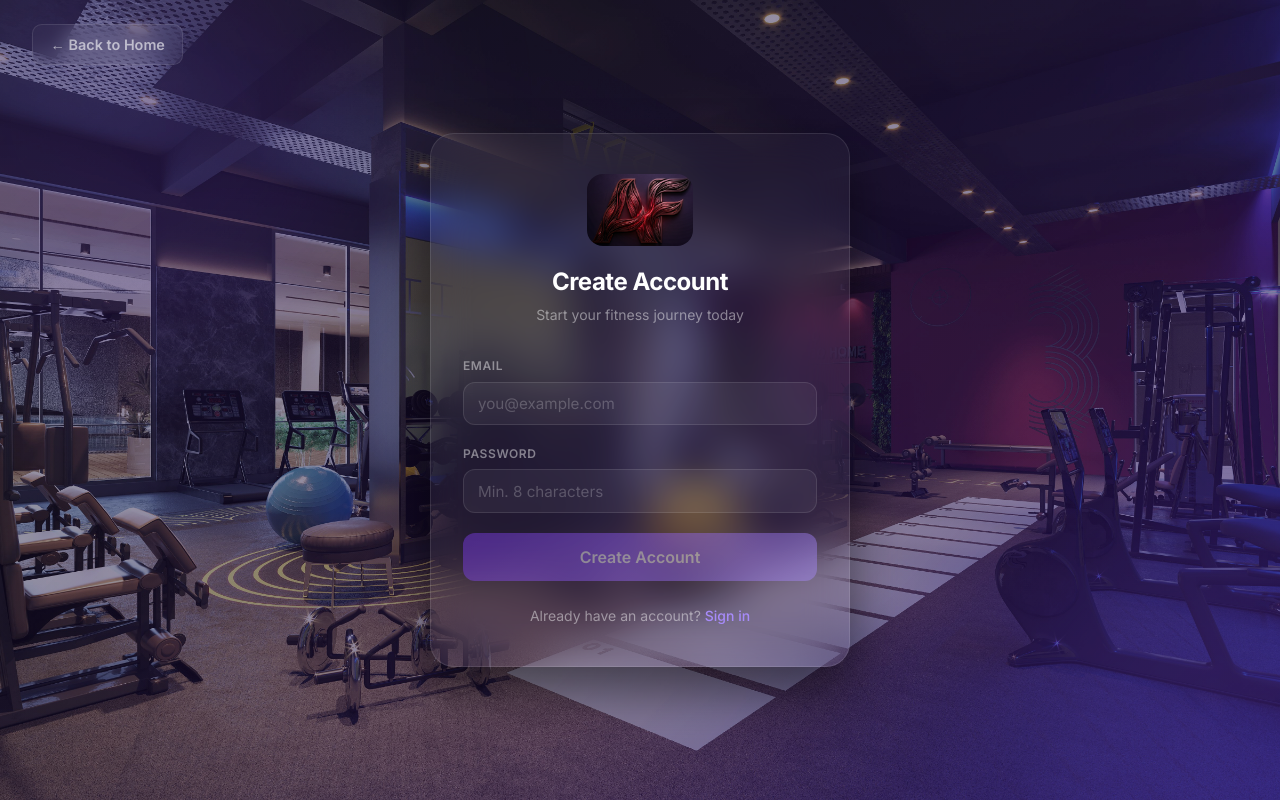
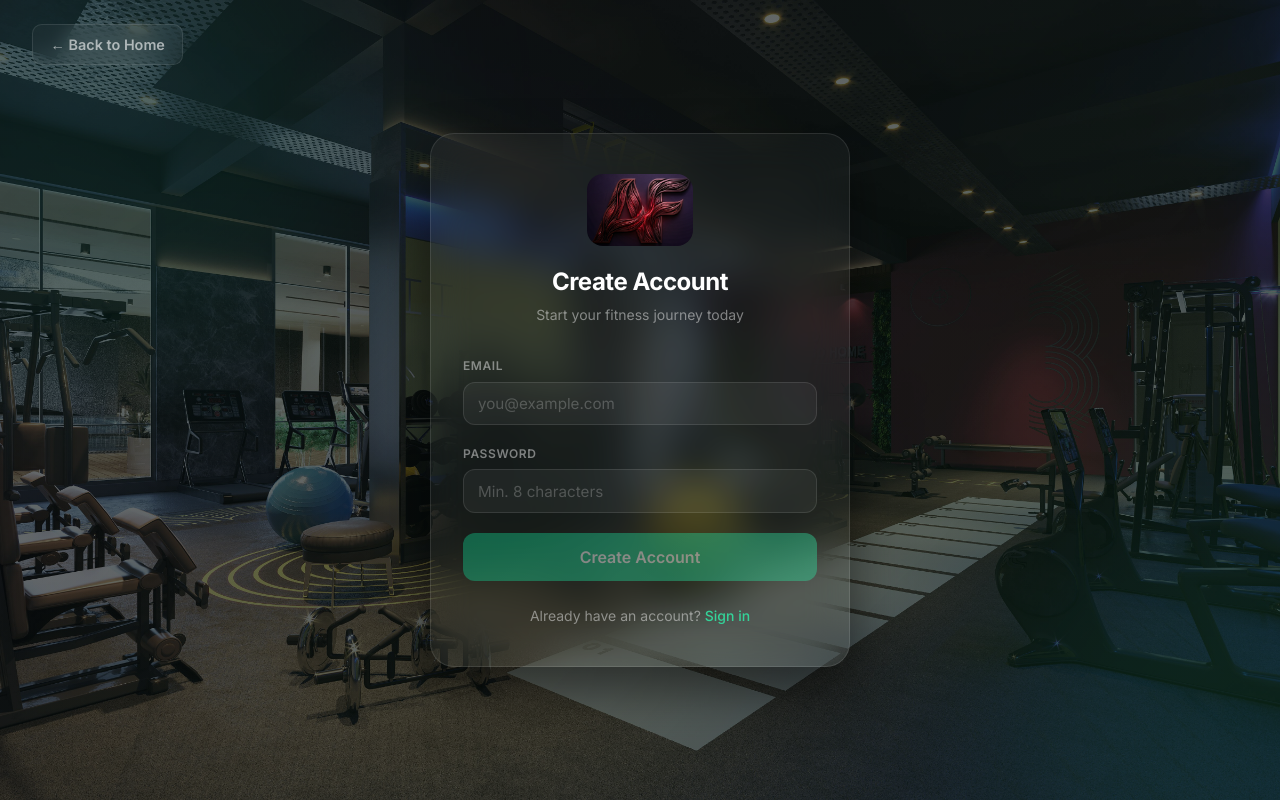
Before and after one commit to gandhiarnav/adaptive_fitness, a React (Vite) app in the folder frontend/: page /register in a window 1280 px wide. Built offline with nearby package versions, Linux system fonts and the light colour scheme; no server answers.

Commit message:
style: refactor authentication and dashboard pages to use a centralized emerald green theme via CSS variables

```diff
--- a/frontend/src/pages/Dashboard.css
+++ b/frontend/src/pages/Dashboard.css
@@ -28,8 +28,8 @@
   inset: 0;
   background: linear-gradient(
     135deg,
-    rgba(10, 8, 25, 0.6) 0%,
-    rgba(20, 10, 60, 0.55) 100%
+    rgba(10, 10, 15, 0.7) 0%,
+    rgba(10, 25, 15, 0.65) 100%
   );
   z-index: 0;
   pointer-events: none;
--- a/frontend/src/pages/Journal.css
+++ b/frontend/src/pages/Journal.css
@@ -28,8 +28,8 @@
   inset: 0;
   background: linear-gradient(
     135deg,
-    rgba(10, 8, 20, 0.55) 0%,
-    rgba(60, 20, 5, 0.5) 100%
+    rgba(10, 10, 15, 0.65) 0%,
+    rgba(10, 25, 15, 0.55) 100%
   );
   z-index: 0;
   pointer-events: none;
--- a/frontend/src/pages/Login.css
+++ b/frontend/src/pages/Login.css
@@ -1,4 +1,13 @@
 /* ── Login / Register shared page styles ─────────────────────────────────── */
+
+:root {
+  --primary-color: #10b981;       /* Vibrant Emerald Green */
+  --primary-hover: #34d399;       /* Bright Mint Green on hover */
+  --primary-dark: #047857;        /* Deep Forest Green for gradients/depth */
+  --primary-light: #a7f3d0;       /* Soft Sage Green highlight */
+  --primary-rgb: 16, 185, 129;    /* RGB value for transparent backgrounds */
+  --primary-text: #ffffff;        /* White text matches the deep green gradients perfectly */
+}
 
 .auth-page {
   min-height: 100vh;
@@ -20,8 +29,8 @@
   content: '';
   position: absolute;
   inset: 0;
-  /* A more aesthetic, semi-transparent deep violet gradient */
-  background: linear-gradient(135deg, rgba(15, 15, 26, 0.4) 0%, rgba(46, 16, 101, 0.6) 100%);
+  /* Deep neutral dark to green-tinged gradient overlay to match theme */
+  background: linear-gradient(135deg, rgba(10, 10, 18, 0.6) 0%, rgba(10, 25, 15, 0.7) 100%);
   z-index: 1;
 }
 
@@ -37,7 +46,7 @@
 .blob-1 {
   width: 500px;
   height: 500px;
-  background: #7c3aed;
+  background: var(--primary-color);
   top: -150px;
   left: -150px;
   animation: drift 12s ease-in-out infinite alternate;
@@ -46,7 +55,7 @@
 .blob-2 {
   width: 400px;
   height: 400px;
-  background: #a78bfa;
+  background: var(--primary-hover);
   bottom: -100px;
   right: -100px;
   animation: drift 15s ease-in-out infinite alternate-reverse;
@@ -160,8 +169,8 @@
 }
 
 .field-input:focus {
-  border-color: #a78bfa;
-  background: rgba(167, 139, 250, 0.08);
+  border-color: var(--primary-color);
+  background: rgba(var(--primary-rgb), 0.08);
 }
 
 /* Error banner */
@@ -177,10 +186,10 @@
 /* Submit button */
 .auth-btn {
   padding: 0.85rem;
-  background: linear-gradient(135deg, #7c3aed, #a78bfa);
+  background: linear-gradient(135deg, var(--primary-color), var(--primary-hover));
   border: none;
   border-radius: 0.75rem;
-  color: #fff;
+  color: var(--primary-text, #fff);
   font-size: 1rem;
   font-weight: 600;
   cursor: pointer;
@@ -226,7 +235,7 @@
 }
 
 .auth-link {
-  color: #a78bfa;
+  color: var(--primary-hover);
   font-weight: 500;
   text-decoration: none;
 }
```
